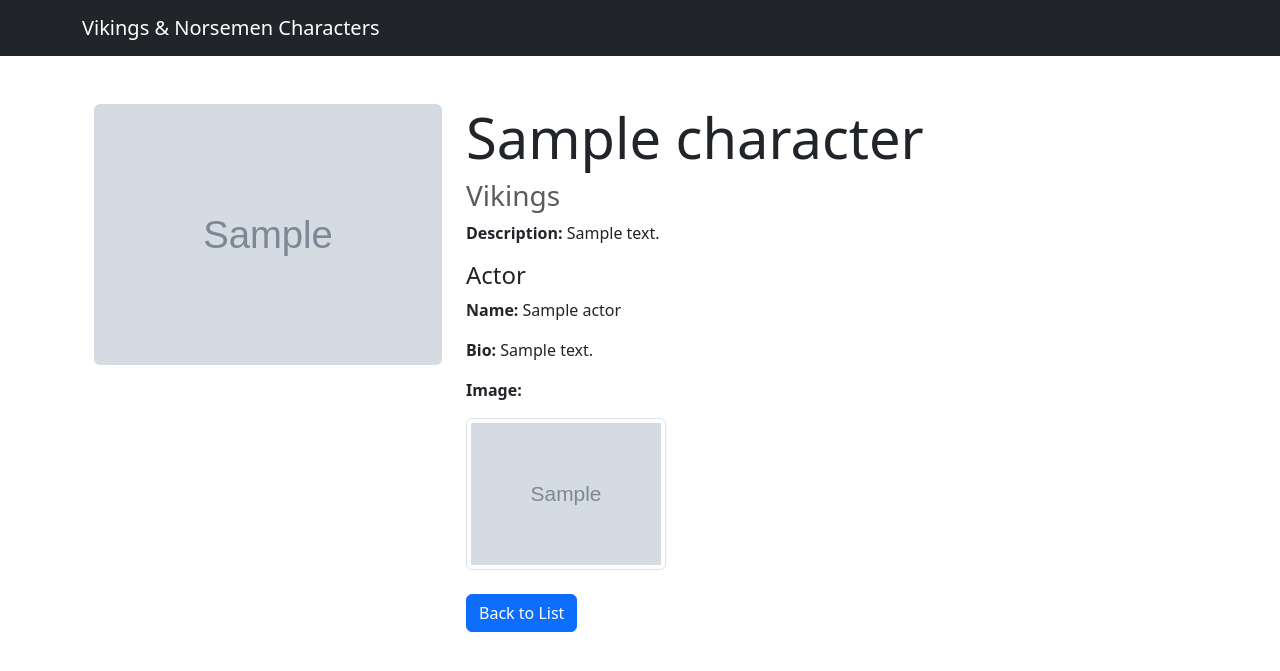
After one commit to besarbertasholli/valhalla-insights, a Django app: a page that uses core/templates/characters/profile.html in a window 1280 px wide. The commit adds this page. Shown: the top 671 px of the page. Run offline with Django 4.2, Linux system fonts and the light colour scheme; tables that the repository leaves empty hold one stand-in row (values such as "Sample post"); grey boxes marked "Sample" are stand-in pictures.

Commit message:
Added character details page

```diff
--- a/core/models/movies.py
+++ b/core/models/movies.py
@@ -1,6 +1,5 @@
 from django.db import models
-from django.contrib.postgres.indexes import GinIndex
-from django.contrib.postgres.search import SearchVectorField
+from django.utils.text import slugify
 
 class Actor(models.Model):
     name = models.CharField(max_length=255, unique=True, db_index=True)
@@ -20,13 +19,24 @@ class Character(models.Model):
         choices=[("Vikings", "Vikings"), ("Norsemen", "Norsemen")],
         db_index=True,
     )
-    search_vector = SearchVectorField(null=True)
+    slug = models.SlugField(unique=True, blank=True)
 
     class Meta:
         unique_together = ("name", "tv_series")
-        indexes = [
-            GinIndex(fields=["search_vector"]),
-        ]
 
     def __str__(self):
-        return f"{self.name}({self.actor.name}) of {self.tv_series}"
+        if self.actor:
+            return f"{self.name}({self.actor.name}) of {self.tv_series}"
+        else:
+            return f"{self.name} of {self.tv_series}"
+
+    def save(self, *args, **kwargs):
+        if not self.slug:
+            base_slug = slugify(f"{self.name}-{self.tv_series}")
+            self.slug = base_slug
+
+            count = 1
+            while Character.objects.filter(slug=self.slug).exists():
+                self.slug = f"{base_slug}-{count}"
+                count += 1
+        super().save(*args, **kwargs)
--- /dev/null
+++ b/core/templates/characters/profile.html
@@ -0,0 +1,44 @@
+{% extends 'base.html' %}
+
+{% block title %}{{ character.name }}{% if character.actor %}({{ character.actor.name }}){% endif %} of {{character.tv_series}}{% endblock %}
+
+
+{% block content %}
+<div class="container mt-5">
+    <div class="row">
+        {% if character.image_url %}
+        <div class="col-md-4">
+            <!-- Character Image -->
+             <img src="{{ character.image_url }}" alt="{{ character.name }}" class="img-fluid rounded mb-3">
+        </div>
+        {% endif %}
+        <div class="col-md-8">
+            <!-- Character Details -->
+            <h1 class="display-4">{{ character.name }}</h1>
+            <h3 class="text-muted">{{ character.tv_series }}</h3>
+            {% if character.description %}
+            <p><strong>Description:</strong> {{ character.description }}</p>
+            {% endif %}
+
+            <!-- Actor Details -->
+            <div class="actor-info">
+                {% if character.actor %}
+                    <h4>Actor</h4>
+                    <p><strong>Name:</strong> {{ character.actor.name }}</p>
+                    {% if character.actor.description %}
+                    <p><strong>Bio:</strong> {{ character.actor.description }}</p>
+                    {% endif %}
+                    {% if character.actor.image_url %}
+                    <p><strong>Image:</strong></p>
+                    <img src="{{ character.actor.image_url }}" alt="{{ character.actor.name }}" class="img-thumbnail" width="200">
+                    {% endif %}
+                {% endif %}
+            </div>
+
+            <div class="mt-4">
+                <a href="{% url 'character_list_view' %}" class="btn btn-primary">Back to List</a>
+            </div>
+        </div>
+    </div>
+</div>
+{% endblock %}
--- a/core/urls.py
+++ b/core/urls.py
@@ -2,10 +2,11 @@ from django.contrib import admin
 from django.urls import path
 from django.conf import settings
 from django.conf.urls.static import static
-from .views import characters_list
+from .views import character_list, character_profile
 
 urlpatterns = [
-    path("", characters_list, name="characters_list_view"),
+    path("", character_list, name="character_list_view"),
+    path("characters/<slug:slug>/", character_profile, name="character_profile_view"),
     path('admin/', admin.site.urls),
 ]
 
--- a/core/views.py
+++ b/core/views.py
@@ -1,21 +1,20 @@
-from django.contrib.postgres.search import SearchQuery, SearchRank, SearchVector
-from django.shortcuts import render
+from django.db.models import Q
+from django.shortcuts import render, get_object_or_404
 from .models import Character
 
-def characters_list(request):
+def character_list(request):
     search_query = request.GET.get("q", "")
 
     if search_query:
-        query = SearchQuery(search_query)
-        characters = (
-            Character.objects.annotate(
-                rank=SearchRank(SearchVector("name", "description"), query)
-            )
-            .filter(search_vector=query)
-            .select_related("actor")
-            .order_by("-rank")
-        )
+        characters = Character.objects.filter(
+            Q(name__icontains=search_query) |
+            Q(actor__name__icontains=search_query)
+        ).select_related("actor")
     else:
         characters = Character.objects.select_related("actor")
 
     return render(request, "characters/list.html", {"characters": characters})
+
+def character_profile(request, slug):
+    character = get_object_or_404(Character, slug=slug)
+    return render(request, "characters/profile.html", {"character": character})
```
Also changed, not shown: core/templates/characters/list.html (+9 -7 lines), core/migrations/0003_remove_character_core_charac_search__b059e5_gin_and_more.py (added).
